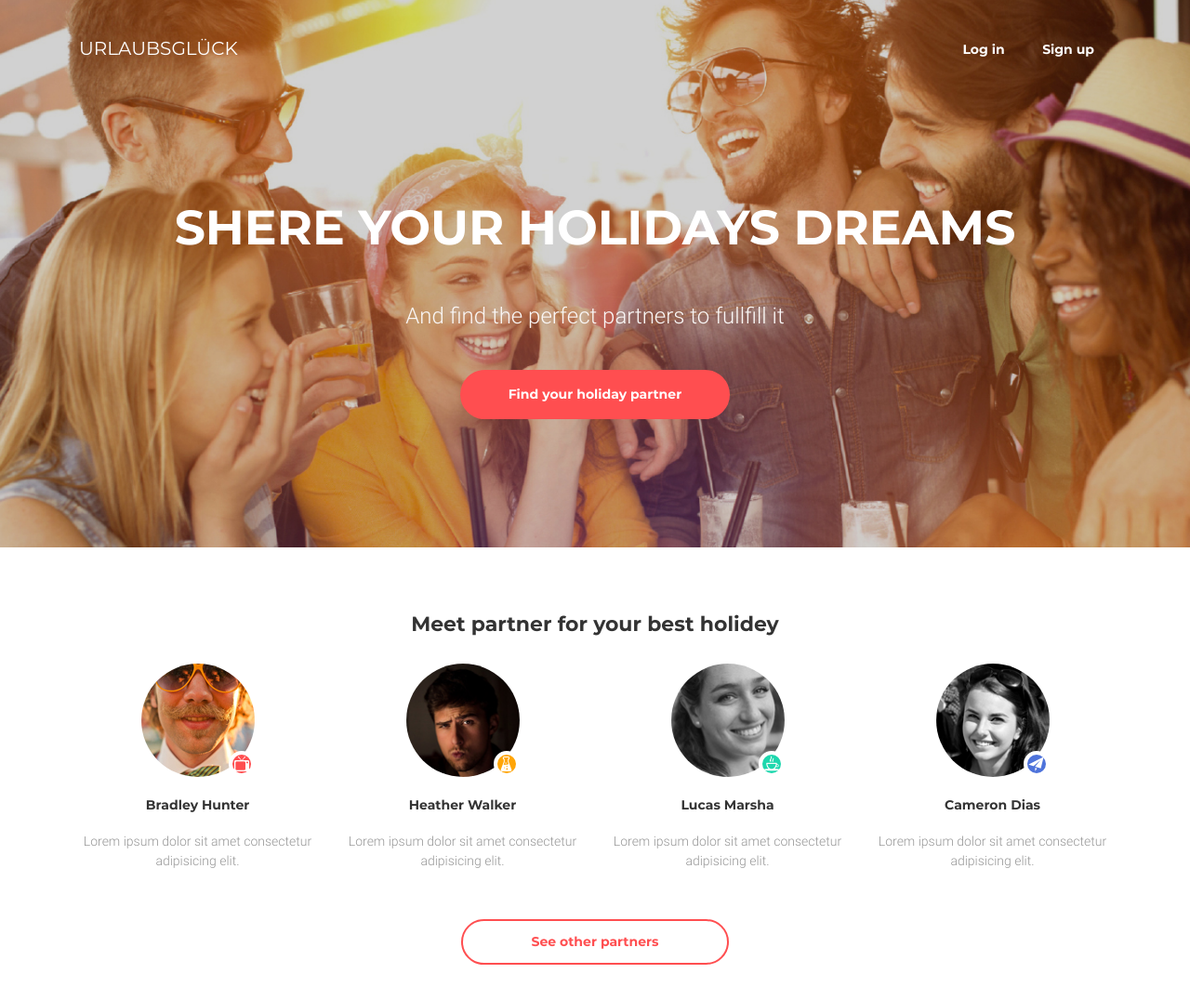
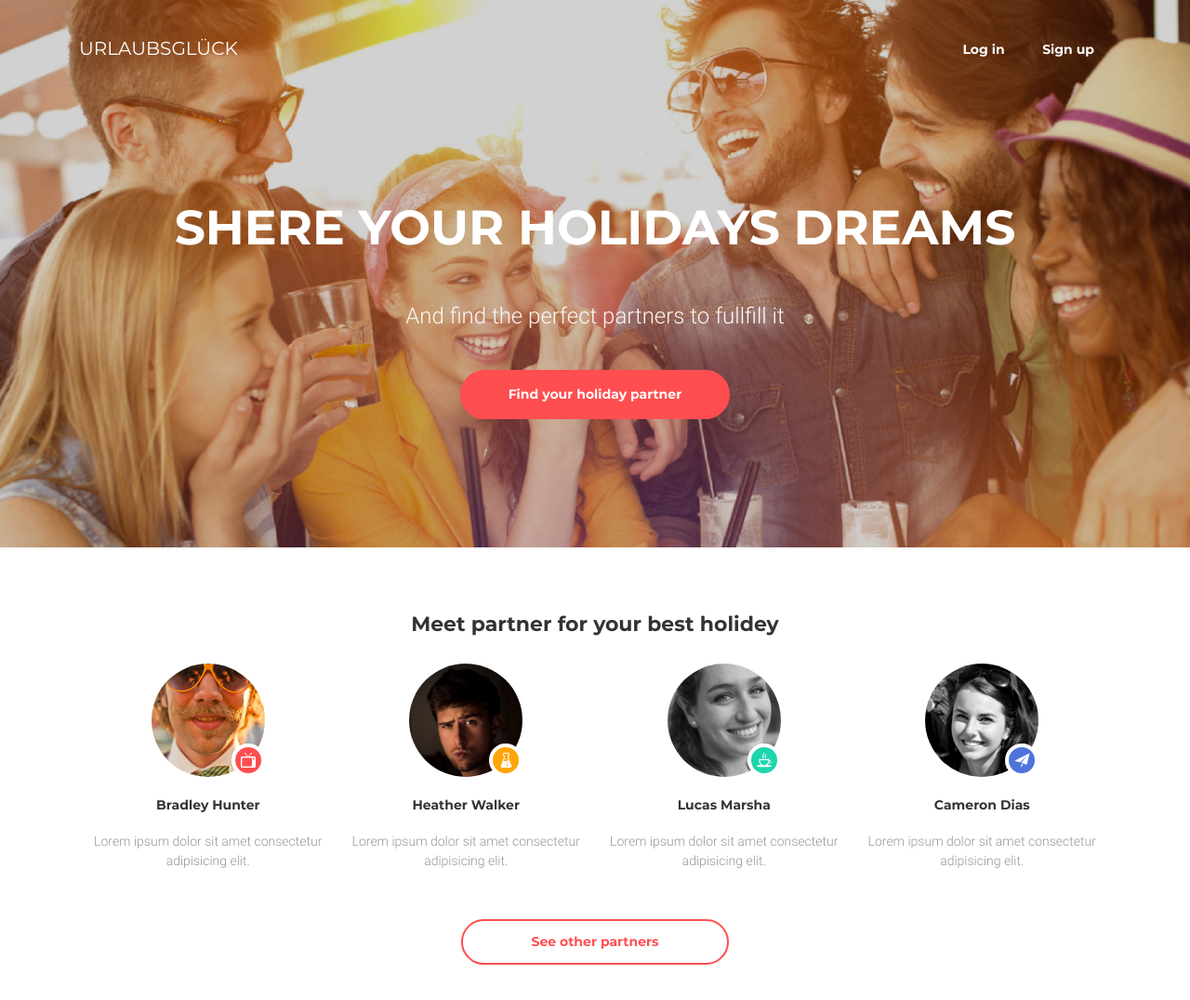
Before and after one commit to Eugene-x-Code/goit-fe-course, a plain HTML site: page hw-08/index.html in a window 1280 px wide. Shown: the whole page at 93% size. Drawn offline with nearby package versions, Linux system fonts and the light colour scheme.

Commit message:
homework 8.1 + 9.1

```diff
--- a/hw-08/css/style.css
+++ b/hw-08/css/style.css
@@ -144,6 +144,7 @@ li {
 
 .img-wrapper::after {
     content: "";
+    box-sizing: content-box;
     background-repeat: no-repeat;
     background-position: center;
     position: absolute;
--- a/hw-08/index.html
+++ b/hw-08/index.html
@@ -33,7 +33,7 @@
                 </div>
             </nav>
         </header>
-            <section class="partner-section">
+        <section class="partner-section container">
             <h2 class="partner-section-title col-12 text-center">Meet partner for your best holidey</h2>
             <div class="container container--md-shrink">
                 <ul class="partner-list row justify-content-center">
```
Also changed, not shown: hw-07/index.html (indentation only). Lines whose indentation alone changed are shown as unchanged.
